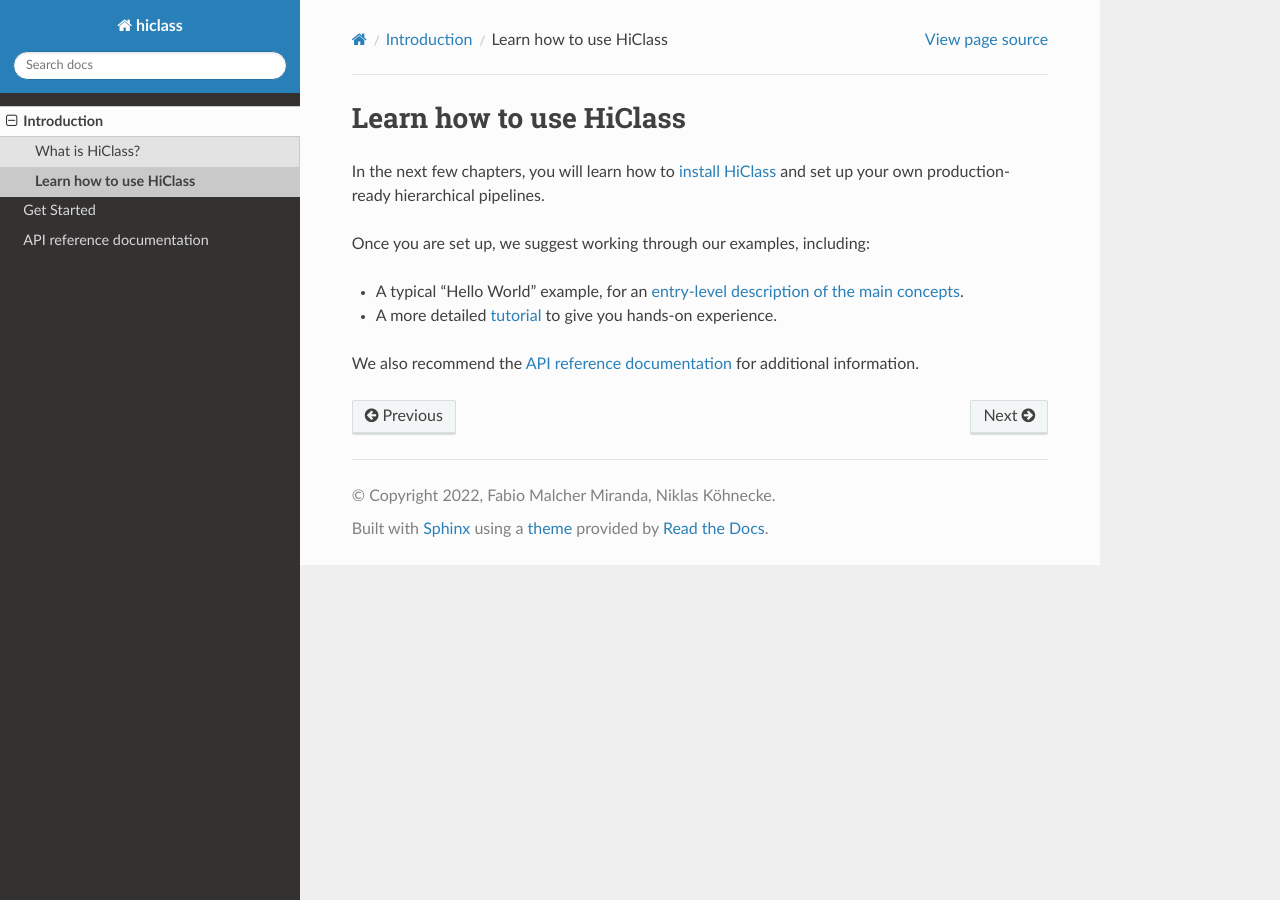
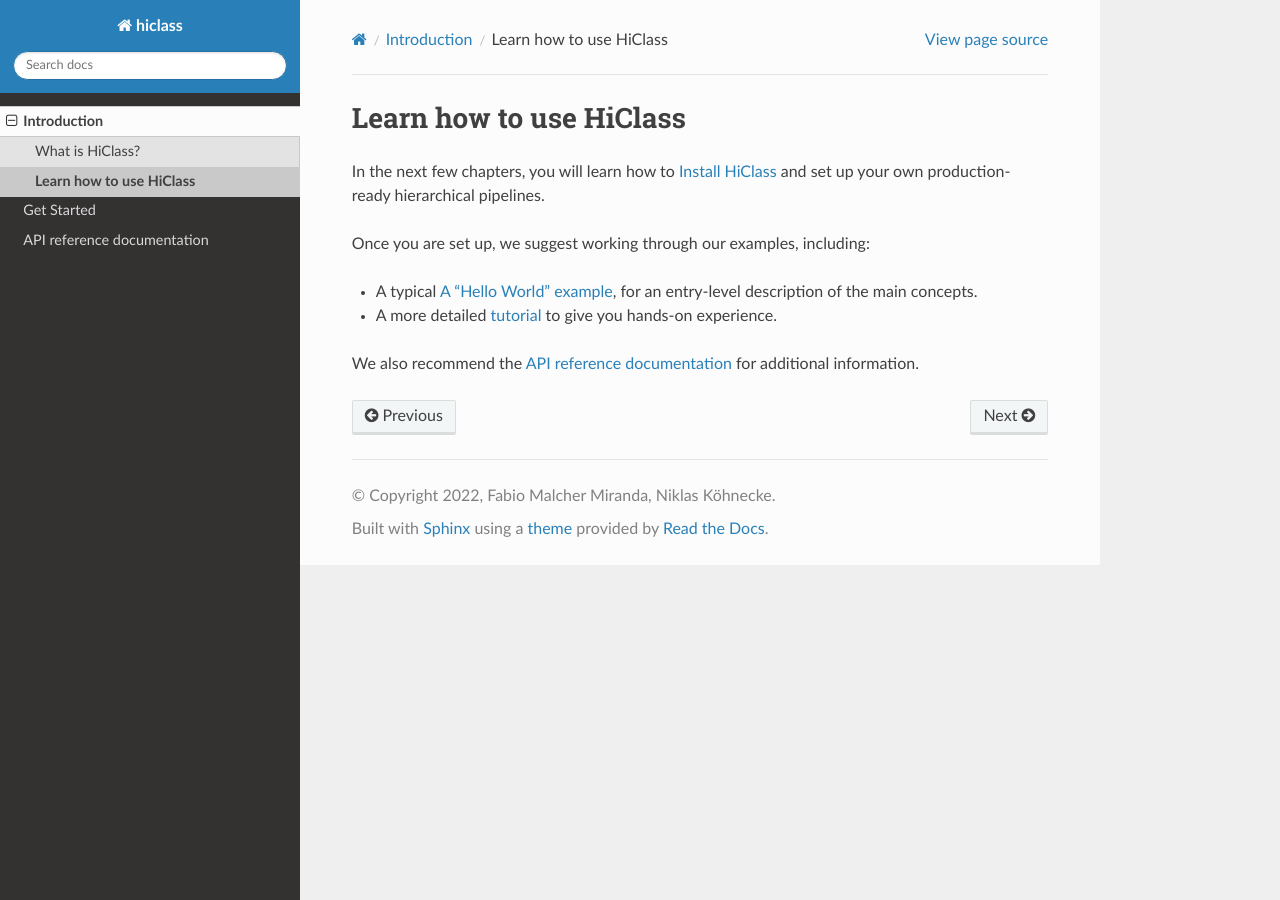
Before and after one commit to scikit-learn-contrib/hiclass, a Sphinx documentation site: the page built from docs/source/introduction/learn.rst, in a window 1280 px wide. Built offline with Sphinx 7.4.7 and the Read the Docs theme 2.0.0, drawn with Linux system fonts in a browser that asks for light colours; some of the changed lines change nothing that is shown.

Commit message:
Fix links

```diff
--- a/docs/source/introduction/learn.rst
+++ b/docs/source/introduction/learn.rst
@@ -1,11 +1,11 @@
 Learn how to use HiClass
 ========================
 
-In the next few chapters, you will learn how to `install HiClass <TODO>`_ and set up your own production-ready hierarchical pipelines.
+In the next few chapters, you will learn how to :ref:`Install HiClass` and set up your own production-ready hierarchical pipelines.
 
 Once you are set up, we suggest working through our examples, including:
 
-- A typical "Hello World" example, for an `entry-level description of the main concepts <TODO>`_.
+- A typical :ref:`A "Hello World" example`, for an entry-level description of the main concepts.
 - A more detailed `tutorial <TODO>`_ to give you hands-on experience.
 
 We also recommend the :ref:`API reference documentation` for additional information.
```
